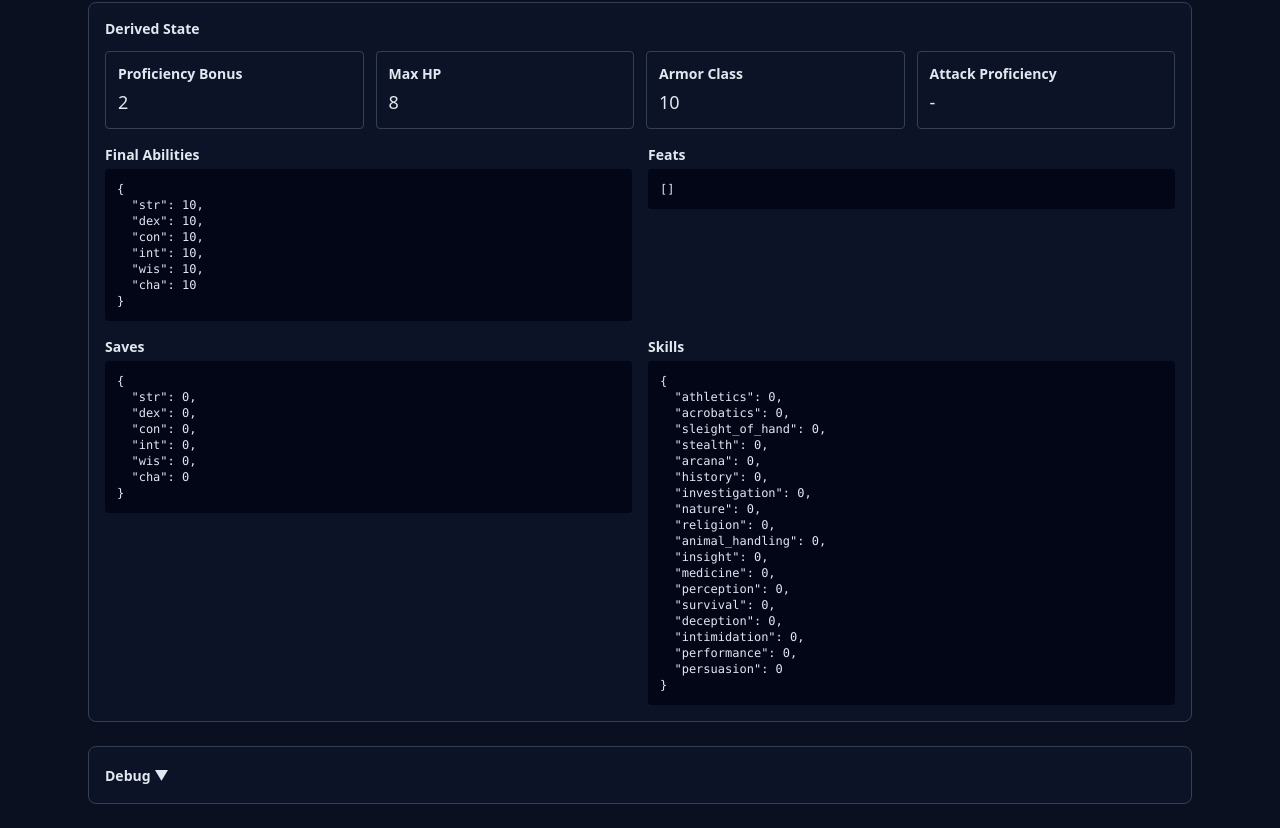
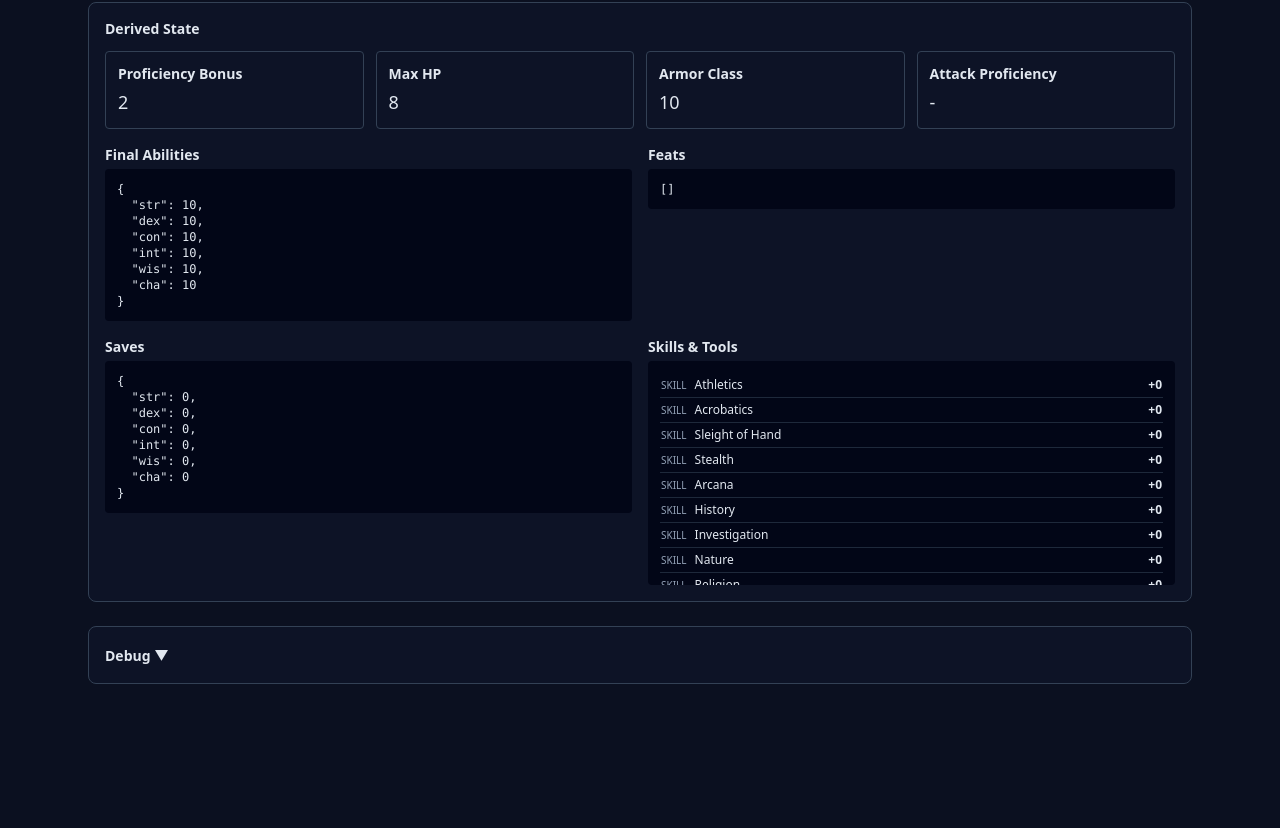
Before and after one commit to PaladinEng/Dark-Sun-Character-Builder, a Next.js app in the folder apps/web/: page /builder in a window 1280 px wide. Shown: the part 1344-2172 px from the top of the page. After the commit the page ends 2052 px from the top, so only its background shows below. Built offline with nearby package versions, Linux system fonts and the light colour scheme.

Commit message:
codex sprint 023: 023_tool_proficiencies_in_skill_region.md

```diff
--- a/apps/web/app/api/export/pdf/route.ts
+++ b/apps/web/app/api/export/pdf/route.ts
@@ -3,7 +3,12 @@ import { join } from "node:path";
 
 import { NextResponse } from "next/server";
 import type { CharacterState } from "@dark-sun/rules";
-import { buildPdfExportFromTemplate, computeDerivedState, validateCharacter } from "@dark-sun/rules";
+import {
+  buildPdfExportFromTemplate,
+  computeDerivedState,
+  getSkillAndToolDisplayRows,
+  validateCharacter,
+} from "@dark-sun/rules";
 
 import { getMergedContent } from "../../../../src/lib/content";
 
@@ -204,6 +209,28 @@ export async function POST(request: Request) {
   const spellSaveDC = derived.spellSaveDC ?? derived.spellcasting?.saveDC ?? null;
   const spellAttackBonus = derived.spellAttackBonus ?? derived.spellcasting?.attackBonus ?? null;
   const spellSlots = derived.spellSlots ?? derived.spellcasting?.slots ?? null;
+  const orderedSkillDefinitions = [...merged.content.skillDefinitions]
+    .map((skill, index) => ({ skill, index }))
+    .sort((left, right) => {
+      const leftOrder =
+        typeof left.skill.sortOrder === "number" ? left.skill.sortOrder : Number.POSITIVE_INFINITY;
+      const rightOrder =
+        typeof right.skill.sortOrder === "number" ? right.skill.sortOrder : Number.POSITIVE_INFINITY;
+      if (leftOrder !== rightOrder) {
+        return leftOrder - rightOrder;
+      }
+      return left.index - right.index;
+    })
+    .map(({ skill }) => ({
+      id: skill.id,
+      name: skill.name,
+      ability: skill.ability,
+    }));
+  const skillAndToolRows = getSkillAndToolDisplayRows({
+    skillDefinitions: orderedSkillDefinitions,
+    skills: derived.skills,
+    toolProficiencies: derived.toolProficiencies,
+  });
   const templatePdfBytes = await loadTemplatePdfBytes();
   const pdfResult = buildPdfExportFromTemplate(templatePdfBytes, validation, {
     level: payload.characterState.level,
@@ -218,23 +245,8 @@ export async function POST(request: Request) {
     savingThrows: derived.savingThrows,
     saveProficiencies: derived.saveProficiencies,
     skills: derived.skills,
-    skillDefinitions: [...merged.content.skillDefinitions]
-      .map((skill, index) => ({ skill, index }))
-      .sort((left, right) => {
-        const leftOrder =
-          typeof left.skill.sortOrder === "number" ? left.skill.sortOrder : Number.POSITIVE_INFINITY;
-        const rightOrder =
-          typeof right.skill.sortOrder === "number" ? right.skill.sortOrder : Number.POSITIVE_INFINITY;
-        if (leftOrder !== rightOrder) {
-          return leftOrder - rightOrder;
-        }
-        return left.index - right.index;
-      })
-      .map(({ skill }) => ({
-        id: skill.id,
-        name: skill.name,
-        ability: skill.ability
-      })),
+    skillDefinitions: orderedSkillDefinitions,
+    skillAndToolRows,
     proficiencyBonus: derived.proficiencyBonus,
     armorClass: derived.armorClass,
     shieldAC: payload.characterState.equippedShieldId ? 2 : 0,
--- a/apps/web/app/builder/BuilderClient.tsx
+++ b/apps/web/app/builder/BuilderClient.tsx
@@ -17,8 +17,9 @@ import {
   STANDARD_ARRAY,
   computePointBuyCost,
   computeDerivedState,
+  getAvailableAdvancementSlots,
   getPointBuyScoreCost,
-  getAvailableAdvancementSlots,
+  getSkillAndToolDisplayRows,
   validateCharacter,
 } from "@dark-sun/rules";
 import { formatSpellNameWithFlags } from "../../src/lib/spells";
@@ -291,6 +292,10 @@ function formatSkillId(skillId: string): string {
     .split("_")
     .map((part) => part[0]?.toUpperCase() + part.slice(1))
     .join(" ");
+}
+
+function formatSigned(value: number): string {
+  return value >= 0 ? `+${value}` : String(value);
 }
 
 function sortStringIds(values: string[]): string[] {
@@ -595,6 +600,30 @@ export default function BuilderClient({
     () => computeDerivedState(state, content) as DerivedState,
     [content, state],
   );
+  const skillAndToolRows = useMemo(() => {
+    const orderedSkillDefinitions = [...(content.skillDefinitions ?? [])]
+      .map((skill, index) => ({ skill, index }))
+      .sort((left, right) => {
+        const leftOrder =
+          typeof left.skill.sortOrder === "number" ? left.skill.sortOrder : Number.POSITIVE_INFINITY;
+        const rightOrder =
+          typeof right.skill.sortOrder === "number" ? right.skill.sortOrder : Number.POSITIVE_INFINITY;
+        if (leftOrder !== rightOrder) {
+          return leftOrder - rightOrder;
+        }
+        return left.index - right.index;
+      })
+      .map(({ skill }) => ({
+        id: skill.id,
+        name: skill.name,
+      }));
+
+    return getSkillAndToolDisplayRows({
+      skillDefinitions: orderedSkillDefinitions,
+      skills: derived.skills,
+      toolProficiencies: derived.toolProficiencies,
+    });
+  }, [content.skillDefinitions, derived.skills, derived.toolProficiencies]);
   const selectedBackgroundFixedOriginFeat = selectedBackgroundFixedOriginFeatId
     ? originFeats.find((feat) => feat.id === selectedBackgroundFixedOriginFeatId)
     : undefined;
@@ -2470,10 +2499,24 @@ export default function BuilderClient({
             </pre>
           </div>
           <div>
-            <div className="text-sm font-semibold">Skills</div>
-            <pre className="mt-1 overflow-auto rounded bg-slate-950 p-3 text-xs">
-              {JSON.stringify(derived.skills, null, 2)}
-            </pre>
+            <div className="text-sm font-semibold">Skills & Tools</div>
+            <div className="mt-1 max-h-56 overflow-auto rounded bg-slate-950 p-3">
+              <table className="w-full border-collapse text-xs">
+                <tbody>
+                  {skillAndToolRows.map((row) => (
+                    <tr key={`${row.kind}-${row.id}`} className="border-b border-slate-800 align-top">
+                      <td className="py-1 pr-2">
+                        <span className="mr-2 text-[10px] uppercase text-slate-400">{row.kind}</span>
+                        {row.label}
+                      </td>
+                      <td className="py-1 text-right font-semibold">
+                        {row.kind === "skill" ? formatSigned(row.value) : "Proficient"}
+                      </td>
+                    </tr>
+                  ))}
+                </tbody>
+              </table>
+            </div>
           </div>
         </div>
       </section>
--- a/apps/web/app/sheet/page.tsx
+++ b/apps/web/app/sheet/page.tsx
@@ -1,6 +1,6 @@
 import Link from "next/link";
 import type { Ability, CharacterState } from "@dark-sun/rules";
-import { computeDerivedState, validateCharacter } from "@dark-sun/rules";
+import { computeDerivedState, getSkillAndToolDisplayRows, validateCharacter } from "@dark-sun/rules";
 
 import { getMergedContent } from "../../src/lib/content";
 
@@ -143,39 +143,6 @@ function formatModifier(value: number): string {
   return value >= 0 ? `+${value}` : String(value);
 }
 
-function formatSkillName(skillId: string): string {
-  return skillId
-    .split("_")
-    .map((part) => part[0]?.toUpperCase() + part.slice(1))
-    .join(" ");
-}
-
-function getOrderedSkillRows(
-  skillDefinitions: Array<{ id: string; name: string }>,
-  skillValues: Record<string, number>,
-): Array<{ id: string; name: string }> {
-  const rows: Array<{ id: string; name: string }> = [];
-  const seen = new Set<string>();
-
-  for (const skill of skillDefinitions) {
-    if (seen.has(skill.id)) {
-      continue;
-    }
-    seen.add(skill.id);
-    rows.push({ id: skill.id, name: skill.name });
-  }
-
-  for (const skillId of Object.keys(skillValues).sort((a, b) => a.localeCompare(b))) {
-    if (seen.has(skillId)) {
-      continue;
-    }
-    seen.add(skillId);
-    rows.push({ id: skillId, name: formatSkillName(skillId) });
-  }
-
-  return rows;
-}
-
 function formatSpellSlots(slots: readonly number[] | null | undefined): string {
   if (!slots) {
     return "None";
@@ -253,8 +220,8 @@ export default async function SheetPage({
     })
     .sort((a, b) => a.localeCompare(b));
 
-  const orderedSkills = getOrderedSkillRows(
-    [...merged.content.skillDefinitions]
+  const skillAndToolRows = getSkillAndToolDisplayRows({
+    skillDefinitions: [...merged.content.skillDefinitions]
       .map((skill, index) => ({ skill, index }))
       .sort((left, right) => {
         const leftOrder =
@@ -270,8 +237,9 @@ export default async function SheetPage({
         id: skill.id,
         name: skill.name,
       })),
-    derived.skills,
-  );
+    skills: derived.skills,
+    toolProficiencies: derived.toolProficiencies,
+  });
   const saveProficiencies = new Set(derived.saveProficiencies ?? []);
   const attackSummary = derived.attack
     ? `${derived.attack.name} ${formatModifier(derived.attack.toHit)} (${derived.attack.damage})`
@@ -421,11 +389,16 @@ export default async function SheetPage({
               <div className="max-h-[360px] overflow-auto p-2">
                 <table className="w-full border-collapse text-xs">
                   <tbody>
-                    {orderedSkills.map((skill) => (
-                      <tr key={`skill-${skill.id}`} className="border-b border-slate-200">
-                        <td className="py-1 pr-2">{skill.name}</td>
+                    {skillAndToolRows.map((row) => (
+                      <tr key={`${row.kind}-${row.id}`} className="border-b border-slate-200">
+                        <td className="py-1 pr-2">
+                          <span className="mr-2 text-[10px] uppercase tracking-wide text-slate-500">
+                            {row.kind}
+                          </span>
+                          {row.label}
+                        </td>
                         <td className="py-1 text-right font-semibold">
-                          {formatModifier(derived.skills[skill.id] ?? 0)}
+                          {row.kind === "skill" ? formatModifier(row.value) : "Proficient"}
                         </td>
                       </tr>
                     ))}
--- a/packages/rules/src/index.ts
+++ b/packages/rules/src/index.ts
@@ -18,6 +18,7 @@ export {
   isProficientWithWeapon
 } from "./compute";
 export { getSpellSlots } from "./spellSlots";
+export { getSkillAndToolDisplayRows } from "./skills";
 export { deriveStartingEquipment } from "./startingEquipment";
 export { applyDerivedModifierPipeline } from "./modifiers";
 export { validateCharacter } from "./validate";
@@ -42,6 +43,7 @@ export type {
 export type { ValidationIssue, ValidationReport } from "./validate";
 export type { RulesCoverageReport } from "./coverage";
 export type { PdfExportError, PdfExportResult } from "./pdfExport";
+export type { SkillAndToolDisplayRow } from "./skills";
 
 export function rulesPing(): string {
   return "rules-pong";
--- a/packages/rules/src/pdfExport.ts
+++ b/packages/rules/src/pdfExport.ts
@@ -1,3 +1,4 @@
+import { getSkillAndToolDisplayRows, type SkillAndToolDisplayRow } from "./skills";
 import type { ValidationIssue, ValidationReport } from "./validate";
 import type { Ability, AbilityRecord, SpellSlots } from "./types";
 
@@ -33,6 +34,7 @@ export type PdfExportCharacterSnapshot = {
   saveProficiencies?: readonly Ability[];
   skills?: Record<string, number>;
   skillDefinitions?: ReadonlyArray<{ id: string; name: string; ability: Ability }>;
+  skillAndToolRows?: readonly SkillAndToolDisplayRow[];
   proficiencyBonus: number;
   armorClass: number;
   shieldAC?: number | null;
@@ -107,13 +109,6 @@ function truncateText(value: string, maxLength: number): string {
     return value;
   }
   return `${value.slice(0, Math.max(0, maxLength - 3)).trimEnd()}...`;
-}
-
-function formatSkillLabel(skillId: string): string {
-  return skillId
-    .split("_")
-    .map((part) => part[0]?.toUpperCase() + part.slice(1))
-    .join(" ");
 }
 
 function normalizeLines(value: readonly string[] | undefined, fallback: string): string[] {
@@ -200,6 +195,13 @@ function createPdfFromCharacterSheet(snapshot: PdfExportCharacterSnapshot): Uint
   const toolLines = normalizeLines(snapshot.toolProficiencies, "None");
   const languageLines = normalizeLines(snapshot.languages, "None");
   const saveProficiencySet = new Set(snapshot.saveProficiencies ?? []);
+  const skillAndToolRows =
+    snapshot.skillAndToolRows ??
+    getSkillAndToolDisplayRows({
+      skillDefinitions: snapshot.skillDefinitions,
+      skills: snapshot.skills,
+      toolProficiencies: snapshot.toolProficiencies,
+    });
 
   commands.push("0.2 w");
   commands.push(`${headerX} ${headerY} ${headerWidth} ${headerHeight} re S`);
@@ -282,33 +284,17 @@ function createPdfFromCharacterSheet(snapshot: PdfExportCharacterSnapshot): Uint
     drawText(commands, saveLine, leftX + 8, savingThrowsY + 102 - index * 16, 9, false);
   });
 
-  const orderedSkills: Array<{ id: string; label: string }> = [];
-  const seenSkills = new Set<string>();
-  for (const skill of snapshot.skillDefinitions ?? []) {
-    if (seenSkills.has(skill.id)) {
-      continue;
-    }
-    seenSkills.add(skill.id);
-    orderedSkills.push({ id: skill.id, label: skill.name });
-  }
-  for (const skillId of Object.keys(snapshot.skills ?? {}).sort((a, b) => a.localeCompare(b))) {
-    if (seenSkills.has(skillId)) {
-      continue;
-    }
-    seenSkills.add(skillId);
-    orderedSkills.push({ id: skillId, label: formatSkillLabel(skillId) });
-  }
-
   drawList(
     commands,
-    orderedSkills.map(
-      (skill) =>
-        `${skill.label} ${formatModifier(snapshot.skills?.[skill.id] ?? 0)}`
+    skillAndToolRows.map((row) =>
+      row.kind === "skill"
+        ? `${row.label} ${formatModifier(row.value)}`
+        : `Tool: ${row.label} (Proficient)`
     ),
     leftX + 8,
     skillsY + 176,
-    18,
-    9,
+    24,
+    7,
     7
   );
 
--- a/packages/rules/src/skills.ts
+++ b/packages/rules/src/skills.ts
@@ -7,6 +7,19 @@ export type ResolvedSkillDefinition = {
   name: string;
   ability: Ability;
 };
+
+export type SkillAndToolDisplayRow =
+  | {
+      kind: "skill";
+      id: string;
+      label: string;
+      value: number;
+    }
+  | {
+      kind: "tool";
+      id: string;
+      label: string;
+    };
 
 const ABILITY_SET = new Set<Ability>(["str", "dex", "con", "int", "wis", "cha"]);
 
@@ -86,3 +99,71 @@ export function getResolvedSkillIds(
 ): Set<string> {
   return new Set(getResolvedSkillDefinitions(content).map((definition) => definition.id));
 }
+
+function formatSkillLabel(skillId: string): string {
+  return skillId
+    .split("_")
+    .map((part) => part[0]?.toUpperCase() + part.slice(1))
+    .join(" ");
+}
+
+type DisplaySkillDefinition = {
+  id: string;
+  name: string;
+};
+
+export function getSkillAndToolDisplayRows(input: {
+  skillDefinitions?: ReadonlyArray<DisplaySkillDefinition>;
+  skills?: Readonly<Record<string, number>>;
+  toolProficiencies?: readonly string[];
+}): SkillAndToolDisplayRow[] {
+  const rows: SkillAndToolDisplayRow[] = [];
+  const seenSkillIds = new Set<string>();
+
+  for (const definition of input.skillDefinitions ?? []) {
+    if (!definition || typeof definition.id !== "string" || definition.id.length === 0) {
+      continue;
+    }
+    if (seenSkillIds.has(definition.id)) {
+      continue;
+    }
+    seenSkillIds.add(definition.id);
+    rows.push({
+      kind: "skill",
+      id: definition.id,
+      label: definition.name,
+      value: input.skills?.[definition.id] ?? 0,
+    });
+  }
+
+  const unknownSkillIds = Object.keys(input.skills ?? {})
+    .filter((skillId) => !seenSkillIds.has(skillId))
+    .sort((left, right) => left.localeCompare(right));
+  for (const skillId of unknownSkillIds) {
+    rows.push({
+      kind: "skill",
+      id: skillId,
+      label: formatSkillLabel(skillId),
+      value: input.skills?.[skillId] ?? 0,
+    });
+  }
+
+  const seenTools = new Set<string>();
+  const orderedTools = [...(input.toolProficiencies ?? [])]
+    .filter((tool): tool is string => typeof tool === "string" && tool.trim().length > 0)
+    .map((tool) => tool.trim())
+    .sort((left, right) => left.localeCompare(right));
+  for (const tool of orderedTools) {
+    if (seenTools.has(tool)) {
+      continue;
+    }
+    seenTools.add(tool);
+    rows.push({
+      kind: "tool",
+      id: tool,
+      label: tool,
+    });
+  }
+
+  return rows;
+}
```
Also changed, not shown: 1 other file (tests, documents, lock files or other folders).
